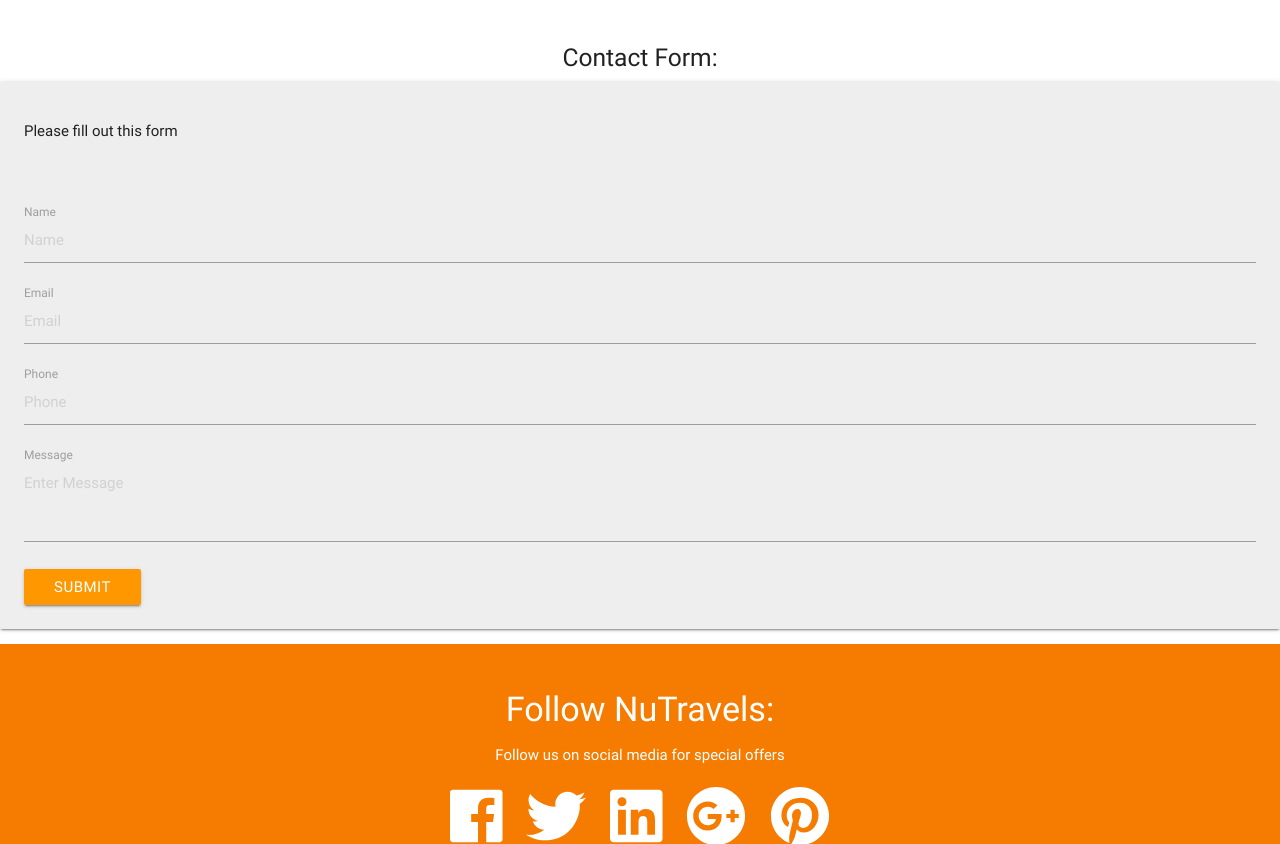
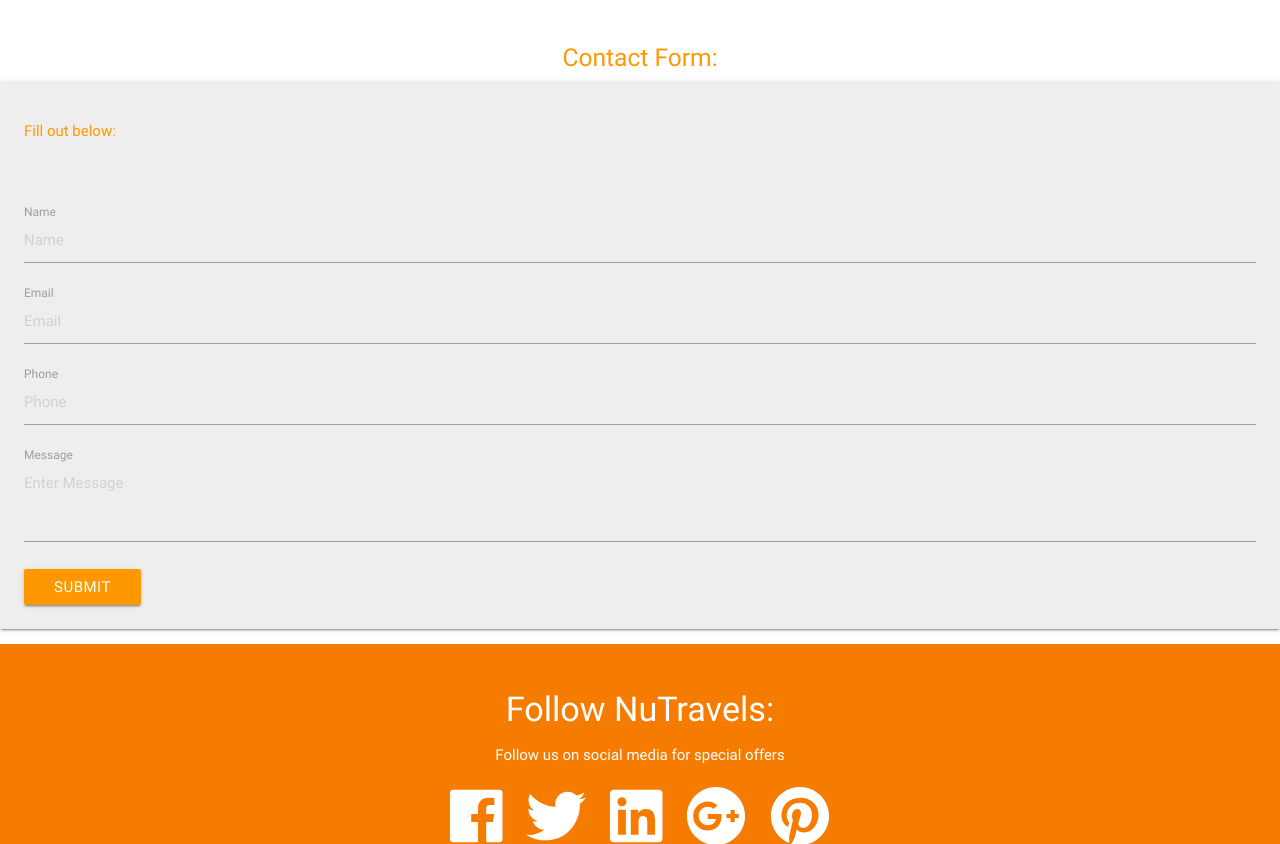
Before and after one commit to DeeIdowu/nutravels, a plain HTML site: page index.html in a window 1280 px wide. Shown: the part 1702-2546 px from the top of the page. Drawn offline with nearby package versions, Linux system fonts and the light colour scheme.

Commit message:
fixertwo

```diff
--- a/index.html
+++ b/index.html
@@ -185,14 +185,14 @@
 
   <!-- Section: Contact -->
   <div id="contact">
-  <h5 style="text-align:center;">Contact Form:</h5>
+  <h5 class="orange-text" style="text-align:center;">Contact Form:</h5>
         <div class="col s12 m6">
           <div class="card-panel grey lighten-3">
-            <p>Please fill out this form</p>
+            <p class="orange-text">Fill out below:</p>
             <br>
             <br>
             <div class="input-field">
-              <input type="text" placeholder="Name" id="name">
+              <input type="text" placeholder="Name" id="name" class="orange-text">
               <label for="name">Name</label>
             </div>
             <div class="input-field">
```
